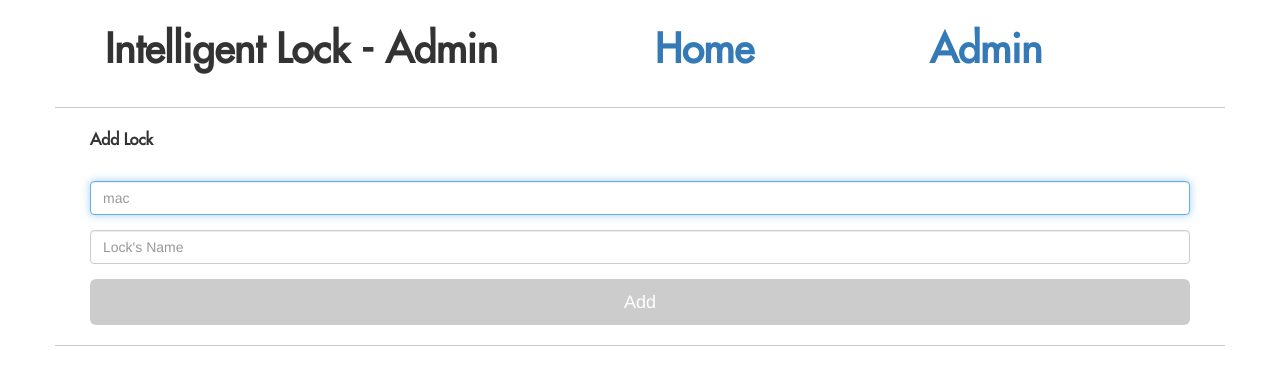
After one commit to earthsaharat/IL3, a Django app: page /authentication/admin/ in a window 1280 px wide. The commit adds this page. Shown: the top 385 px of the page. Run offline with Django 3.2, Linux system fonts and the light colour scheme; some libraries are stand-ins or nearby versions.

Commit message:
myadmin1

```diff
--- a/IL3/urls.py
+++ b/IL3/urls.py
@@ -19,8 +19,10 @@ from django.contrib import admin
 from main import views
 
 from authentication.views import signin
+
 from authentication.views import web_signout
 from authentication.views import web_signin
+from authentication.views import web_admin
 
 from web.views import home
 
@@ -34,6 +36,7 @@ urlpatterns = [
     url(r'^login/(?P<username>[-\w]+)/(?P<password>[-\w]+)$', signin, name='signin'),
     url(r'^authentication/logout/$', web_signout, name='web_signout'),
     url(r'^authentication/login/$', web_signin, name='web_signin'),
+    url(r'^authentication/admin/$', web_admin, name='web_admin'),
 
     url(r'^$', home, name='home'),
 ]
--- /dev/null
+++ b/authentication/templates/admin.html
@@ -0,0 +1,54 @@
+<!DOCTYPE html>
+{% load staticfiles %}
+<html>
+<head>
+	<title>Intelligent Lock - Admin</title>
+	<link rel="stylesheet" href="{% static 'Bootstrap/bootstrap.min.css' %}">
+	<script src="{% static 'Bootstrap/jquery.min.js' %}"></script>
+	<script src="{% static 'Bootstrap/bootstrap.min.js' %}"></script>
+
+	<style>
+ 		@font-face {
+		   font-family: Futura;
+		   src: url({% static 'Fonts/Futura.otf' %});
+		}
+		.body{
+			font-family: Futura;
+		}
+		.body-head{
+			font-family: Futura;
+			font-weight: bold;
+		}
+		.line{
+			height: 1px;
+			background-color: #ccc;
+		}
+	</style>
+</head>
+<body>
+
+	<div class="container">
+		<div class="row" style="margin: 20px">
+			<div class="col-xs-6"><p class="body-head" style="font-size: 40px;">Intelligent Lock - Admin</p></div>
+			<div class="col-xs-3"><a class="body-head" style="font-size: 40px;" href="/">Home</a></div>
+			<div class="col-xs-3"><a class="body-head" style="font-size: 40px;" href="/admin/">Admin</a></div>
+		</div>
+		<div class="row line"></div>
+		<div class="row" style="margin: 20px">
+			<p class="body-head" style="font-size: 16px">Add Lock</p>
+		</div>
+		<div class="row" style="margin: 20px">
+			<form role="form" method="post" action="">{% csrf_token %}
+                <fieldset>
+                    <div class="form-group"><input class="form-control" placeholder="mac" name="mac" type="text" autofocus></div>
+                    <div class="form-group"><input class="form-control" placeholder="Lock's Name" name="name" type="text" autofocus></div>
+                    <input type="submit" class="btn btn-lg btn-block" value="Add" style="background-color: #ccc;color: #fff">
+                </fieldset>
+            </form>
+		</div>
+		<div class="row line"></div>
+
+	</div>
+
+</body>
+</html>
--- a/authentication/templates/login.html
+++ b/authentication/templates/login.html
@@ -22,10 +22,10 @@
 
 	<div class="container">
         <div class="row" style="margin-top: 50px;">
-            <div class="col-md-4 col-md-offset-4">
+            <div class="col-xs-4 col-xs-offset-4">
                 <div class="login-panel panel panel-default">
-                    <div class="panel-heading" style="background-color: #ccc">
-                    	<h1 style="font-family: Futura; font-weight: bold; text-align: center;color: #fff">Intelligent Lock</h1>
+                    <div class="panel-heading" style="background-color: #fff">
+                    	<h1 style="font-family: Futura; font-weight: bold; text-align: center;color: #ccc">Intelligent Lock</h1>
                     </div>
                     <div class="panel-body">
                         <form role="form" method="post" action="">{% csrf_token %}
--- a/authentication/views.py
+++ b/authentication/views.py
@@ -64,6 +64,8 @@ def web_signin(request):
 		return render(request,'login.html',{'msg': msg})
 	return render(request,'login.html',{'msg': ""})
 
+def web_admin(request):
+	return render(request,'admin.html',{'msg': ""})
 
 @csrf_exempt
 def login2(request):
--- a/main/admin.py
+++ b/main/admin.py
@@ -4,3 +4,8 @@ from __future__ import unicode_literals
 from django.contrib import admin
 
 # Register your models here.
+from .models import Lock
+from .models import Log
+
+admin.site.register(Lock)
+admin.site.register(Log)
```
Also changed, not shown: main/models.py (+15 -1 lines), web/templates/home.html (+24 -1 lines), db.sqlite3, main/migrations/0001_initial.py (added), main/views.py (line endings or trailing spaces), 6 other files.
